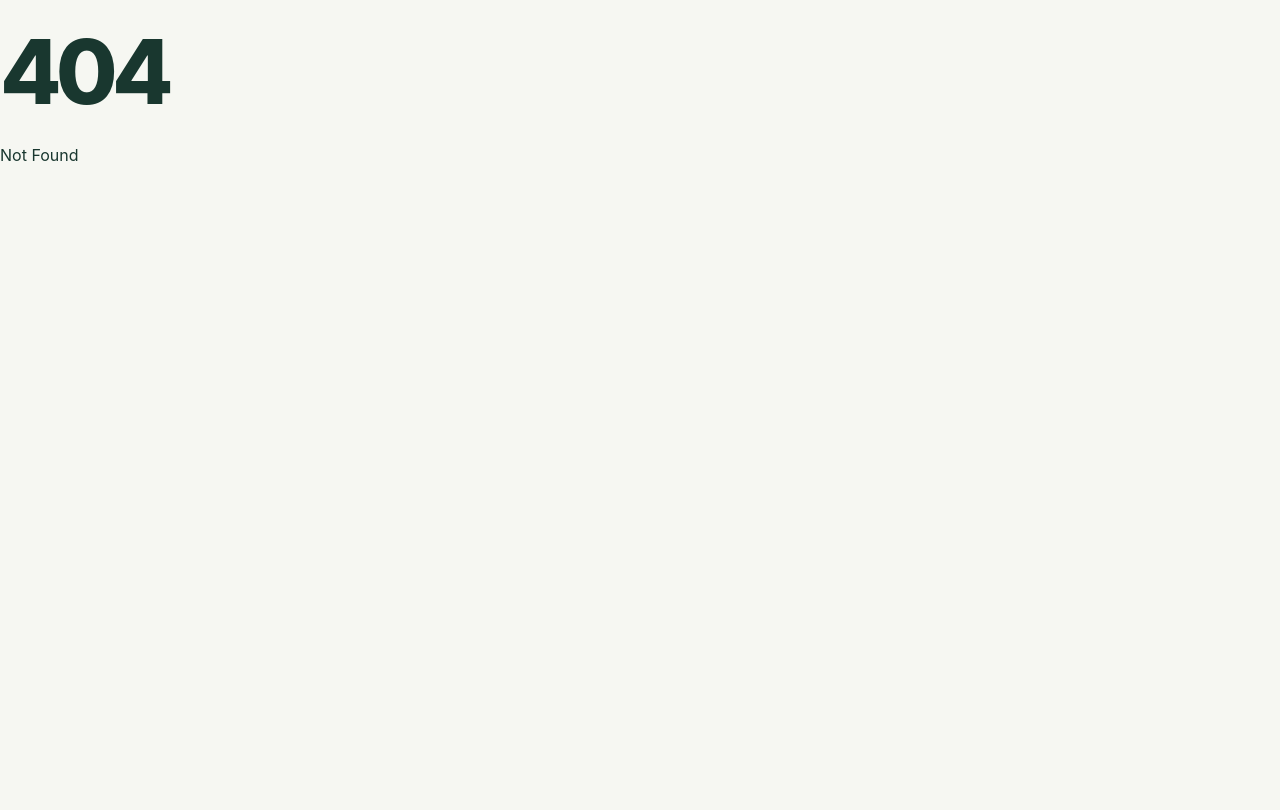
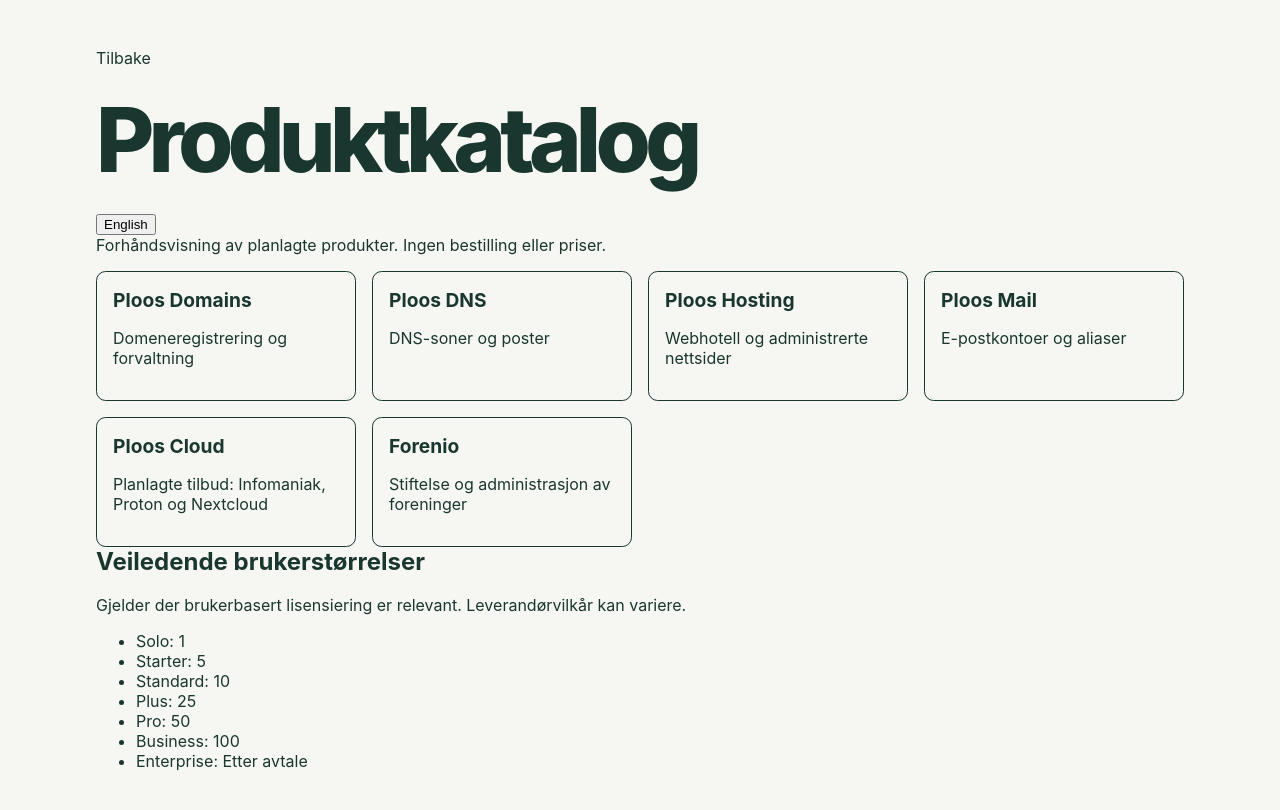
Before and after one commit to Ploos-AS/Ploos-Portal, a SvelteKit app: page /preview/catalog in a window 1280 px wide. Before the commit this address had no page. Shown: the top 810 px of the page. Built offline with nearby package versions, Linux system fonts and the light colour scheme.

Commit message:
feat: add bilingual product catalog preview

```diff
--- /dev/null
+++ b/src/routes/preview/catalog/+page.svelte
@@ -0,0 +1,38 @@
+<script lang="ts">
+  let language = $state<'nb' | 'en'>('nb');
+  const products = [
+    { name: 'Ploos Domains', nb: 'Domeneregistrering og forvaltning', en: 'Domain registration and management' },
+    { name: 'Ploos DNS', nb: 'DNS-soner og poster', en: 'DNS zones and records' },
+    { name: 'Ploos Hosting', nb: 'Webhotell og administrerte nettsider', en: 'Web hosting and managed websites' },
+    { name: 'Ploos Mail', nb: 'E-postkontoer og aliaser', en: 'Mail accounts and aliases' },
+    { name: 'Ploos Cloud', nb: 'Planlagte tilbud: Infomaniak, Proton og Nextcloud', en: 'Planned offerings: Infomaniak, Proton and Nextcloud' },
+    { name: 'Forenio', nb: 'Stiftelse og administrasjon av foreninger', en: 'Association formation and administration' }
+  ];
+  const bands = [
+    { name: 'Solo', seats: 1 }, { name: 'Starter', seats: 5 },
+    { name: 'Standard', seats: 10 }, { name: 'Plus', seats: 25 },
+    { name: 'Pro', seats: 50 }, { name: 'Business', seats: 100 },
+    { name: 'Enterprise', seats: null }
+  ];
+</script>
+<svelte:head><title>Catalog preview | Ploos</title><meta name="robots" content="noindex" /></svelte:head>
+<main>
+  <a href="/preview">{language === 'nb' ? 'Tilbake' : 'Back'}</a>
+  <h1>{language === 'nb' ? 'Produktkatalog' : 'Product catalog'}</h1>
+  <button onclick={() => language = language === 'nb' ? 'en' : 'nb'}>{language === 'nb' ? 'English' : 'Norsk'}</button>
+  <p>{language === 'nb' ? 'Forhåndsvisning av planlagte produkter. Ingen bestilling eller priser.' : 'Preview of planned products. No ordering or pricing.'}</p>
+  <div class="grid">
+    {#each products as product (product.name)}
+      <article><h2>{product.name}</h2><p>{product[language]}</p></article>
+    {/each}
+  </div>
+  <h2>{language === 'nb' ? 'Veiledende brukerstørrelser' : 'Indicative seat bands'}</h2>
+  <p>{language === 'nb' ? 'Gjelder der brukerbasert lisensiering er relevant. Leverandørvilkår kan variere.' : 'Applicable where seat-based licensing is relevant. Provider terms may vary.'}</p>
+  <ul>{#each bands as band (band.name)}<li>{band.name}: {band.seats ?? (language === 'nb' ? 'Etter avtale' : 'Custom')}</li>{/each}</ul>
+</main>
+<style>
+  main { max-width: 70rem; margin: 2rem auto; padding: 1rem; }
+  .grid { display: grid; grid-template-columns: repeat(auto-fit, minmax(min(100%, 16rem), 1fr)); gap: 1rem; }
+  article { border: 1px solid currentColor; border-radius: .6rem; padding: 1rem; }
+  article h2 { font-size: 1.2rem; }
+</style>
```
